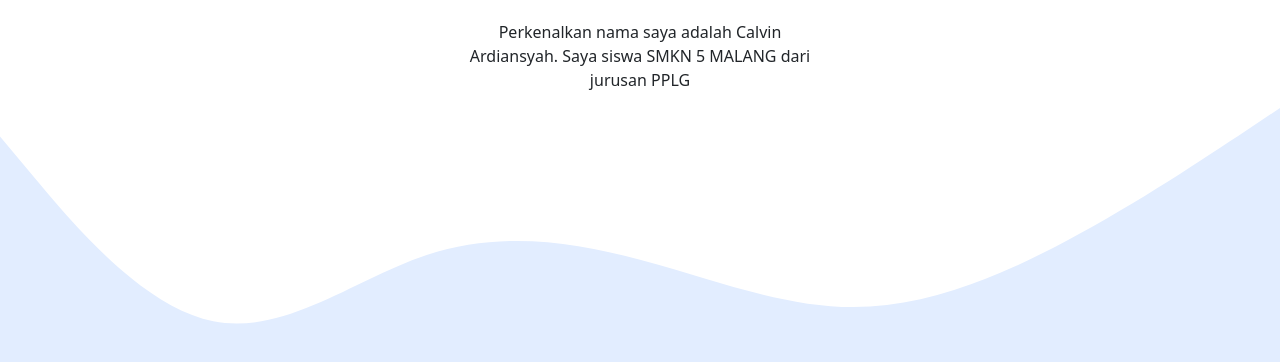
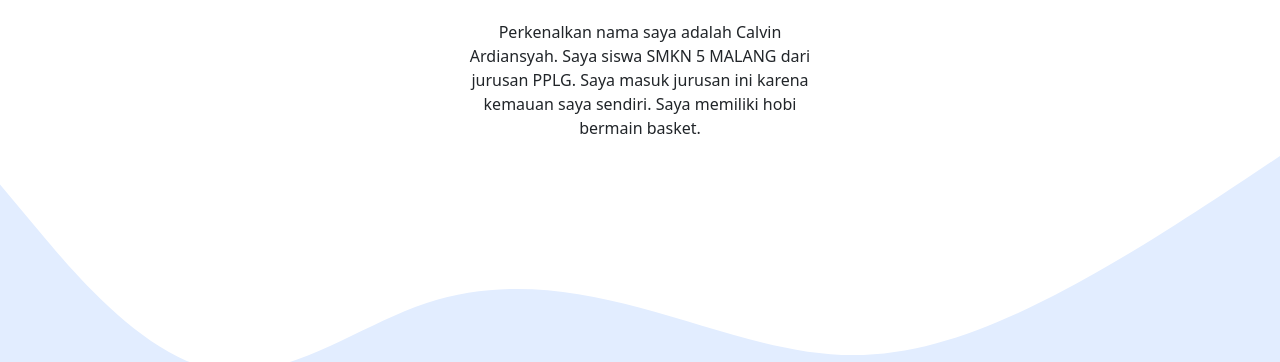
Before and after one commit to CalvinArdiansyah18/portofolio, a plain HTML site: page index.html in a window 1280 px wide. Shown: the part 738-1100 px from the top of the page. Drawn offline with nearby package versions, Linux system fonts and the light colour scheme.

Commit message:
Update index.html

```diff
--- a/index.html
+++ b/index.html
@@ -55,7 +55,7 @@
         </div>
         <div class="row text-center justify-content-center fs-6">
           <div class="col-md-4">
-            <p>Perkenalkan nama saya adalah Calvin Ardiansyah. Saya siswa SMKN 5 MALANG dari jurusan PPLG</p>
+            <p>Perkenalkan nama saya adalah Calvin Ardiansyah. Saya siswa SMKN 5 MALANG dari jurusan PPLG. Saya masuk jurusan ini karena kemauan saya sendiri. Saya memiliki hobi bermain basket.</p>
           </div>
         </div>
       </div>
```
